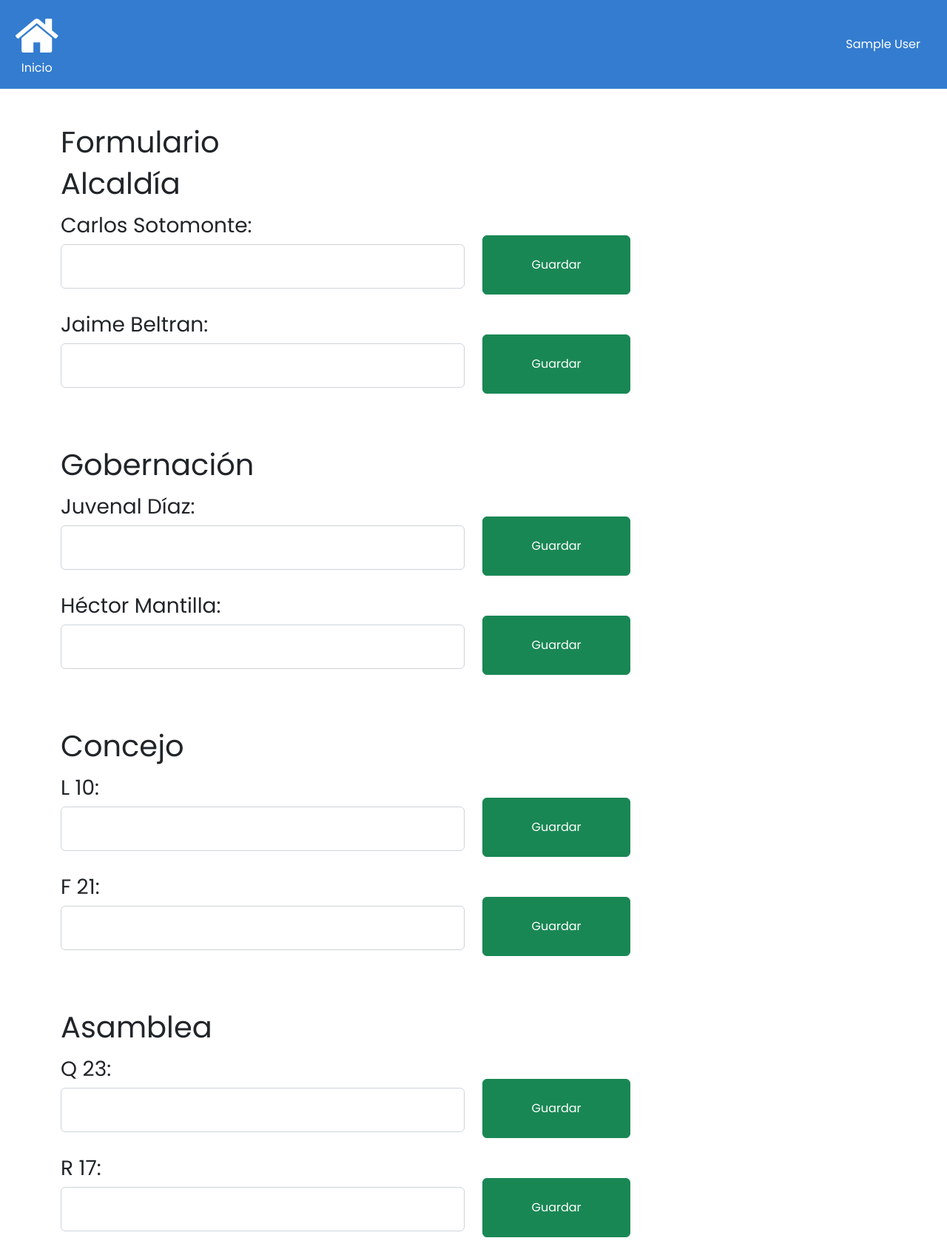
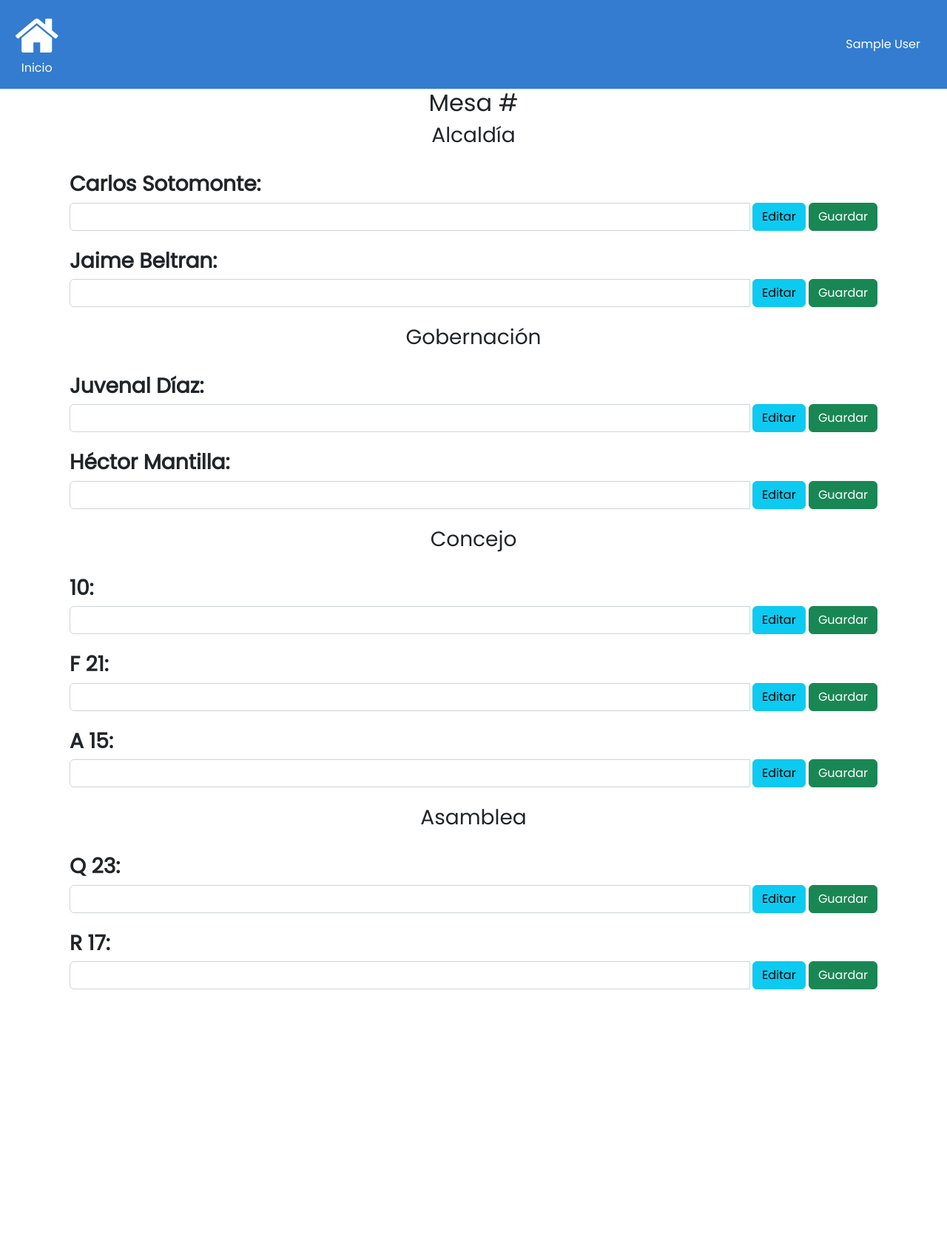
Before and after one commit to sooydigital/dia_electoral, a Django app: page /mesa/1 in a window 1280 px wide. Shown: the whole page at 74% size. After the commit the page ends 1337 px from the top, so only its background shows below. Run offline with Django 4.2, Linux system fonts and the light colour scheme; the visitor is signed in with stand-in values (Sample User, id 1).

Commit message:
save progress

```diff
--- a/myapp/templates/base.html
+++ b/myapp/templates/base.html
@@ -3,6 +3,8 @@
 <html lang="en">
 <head>
     <meta charset="UTF-8">
+    <meta name="viewport" content="width=device-width, initial-scale=1.0">
+
     <link href="https://cdn.jsdelivr.net/npm/bootstrap@5.2.3/dist/css/bootstrap.min.css" rel="stylesheet">
     <script src="https://cdn.jsdelivr.net/npm/bootstrap@5.2.3/dist/js/bootstrap.bundle.min.js"></script>
     <link rel="stylesheet" href="https://cdnjs.cloudflare.com/ajax/libs/font-awesome/4.7.0/css/font-awesome.min.css">
@@ -20,7 +22,7 @@
 
 <body>
 
-<div class="container-fluid mt-3">
+<div class="container">
 
 {% if messages %}
     {% for message in messages %}
--- a/myapp/templates/mesa.html
+++ b/myapp/templates/mesa.html
@@ -2,149 +2,161 @@
 {% load static %} {% load permissions_tags %}
 {% block content %}
 <div class="container">
-    <h1 class="mt-5">Formulario</h1>
+    <div class="h2 text-center">Mesa #</div>
 
     <!-- El formulario con Bootstrap -->
     <form id="miFormulario">
+        <div class="row">
+            <div class="h3 col-xs-12 text-center">
+                Alcaldía
+            </div>
+            <br>
+            <div class="col-md-12">
+                <!-- Campo 1 -->
+                <div class=" form-group">
+                    <br>
+                    <label class="h3 font-weight-bold" for="campo1"><strong>Carlos Sotomonte: </strong></label>
+                    <div class="input-group">
+                        <input type="number" class="form-control">
+                        &nbsp;
+                        <span class="input-group-btn">
+                            <button type="button" class="btn btn-info">Editar</button>
+                            <button type="button" class="btn btn-success">Guardar</button>
+                        </span>
+                    </div>
+                </div>
+                <div class=" form-group">
+                    <br>
+                    <label class="h3 font-weight-bold" for="campo1"><strong>Jaime Beltran: </strong></label>
+                    <div class="input-group">
+                        <input type="number" class="form-control">
+                        &nbsp;
+                        <span class="input-group-btn">
+                            <button type="button" class="btn btn-info">Editar</button>
+                            <button type="button" class="btn btn-success">Guardar</button>
+                        </span>
+                    </div>
+                </div>
+            </div>
+        </div>
+        <br>
+        <div class="row">
+            <div class="h3 col-xs-12 text-center">
+                Gobernación
+            </div>
+            <br>
+            <div class="col-md-12">
+                <!-- Campo 1 -->
+                <div class=" form-group">
+                    <br>
+                    <label class="h3 font-weight-bold" for="campo1"><strong>Juvenal Díaz: </strong></label>
+                    <div class="input-group">
+                        <input type="number" class="form-control">
+                        &nbsp;
+                        <span class="input-group-btn">
+                            <button type="button" class="btn btn-info">Editar</button>
+                            <button type="button" class="btn btn-success">Guardar</button>
+                        </span>
+                    </div>
+                </div>
+                <div class=" form-group">
+                    <br>
+                    <label class="h3 font-weight-bold" for="campo1"><strong>Héctor Mantilla: </strong></label>
+                    <div class="input-group">
+                        <input type="number" class="form-control">
+                        &nbsp;
+                        <span class="input-group-btn">
+                            <button type="button" class="btn btn-info">Editar</button>
+                            <button type="button" class="btn btn-success">Guardar</button>
+                        </span>
+                    </div>
+                </div>
+            </div>
+        </div>
+        <br>
 
         <div class="row">
-            <div class="h1 col-md-12">
-                <h1>Alcaldía</h1>
+            <div class="h3 col-xs-12 text-center">
+                Concejo
+            </div>
+            <br>
+            <div class="col-md-12">
+                <!-- Campo 1 -->
+                <div class=" form-group">
+                    <br>
+                    <label class="h3 font-weight-bold" for="campo1"><strong> 10: </strong></label>
+                    <div class="input-group">
+                        <input type="number" class="form-control">
+                        &nbsp;
+                        <span class="input-group-btn">
+                            <button type="button" class="btn btn-info">Editar</button>
+                            <button type="button" class="btn btn-success">Guardar</button>
+                        </span>
+                    </div>
+                </div>
+                <div class=" form-group">
+                    <br>
+                    <label class="h3 font-weight-bold" for="campo1"><strong>F 21: </strong></label>
+                    <div class="input-group">
+                        <input type="number" class="form-control">
+                        &nbsp;
+                        <span class="input-group-btn">
+                            <button type="button" class="btn btn-info">Editar</button>
+                            <button type="button" class="btn btn-success">Guardar</button>
+                        </span>
+                    </div>
+                </div>
+                <div class=" form-group">
+                    <br>
+                    <label class="h3 font-weight-bold" for="campo1"><strong>A 15: </strong></label>
+                    <div class="input-group">
+                        <input type="number" class="form-control">
+                        &nbsp;
+                        <span class="input-group-btn">
+                            <button type="button" class="btn btn-info">Editar</button>
+                            <button type="button" class="btn btn-success">Guardar</button>
+                        </span>
+                    </div>
+                </div>
             </div>
         </div>
+        <br>
+
         <div class="row">
-            <div class="col-md-6">
+            <div class="h3 col-xs-12 text-center">
+                Asamblea
+            </div>
+            <br>
+            <div class="col-md-12">
                 <!-- Campo 1 -->
-                <div class="form-group">
-                    <label class="h3" for="campo1">Carlos Sotomonte:</label>
-                    <input type="number" id="campo1" name="campo1" class="form-control" style="height: 60px;">
+                <div class=" form-group">
+                    <br>
+                    <label class="h3 font-weight-bold" for="campo1"><strong>Q 23: </strong></label>
+                    <div class="input-group">
+                        <input type="number" class="form-control">
+                        &nbsp;
+                        <span class="input-group-btn">
+                            <button type="button" class="btn btn-info">Editar</button>
+                            <button type="button" class="btn btn-success">Guardar</button>
+                        </span>
+                    </div>
+                </div>
+                <div class=" form-group">
+                    <br>
+                    <label class="h3 font-weight-bold" for="campo1"><strong>R 17: </strong></label>
+                    <div class="input-group">
+                        <input type="number" class="form-control">
+                        &nbsp;
+                        <span class="input-group-btn">
+                            <button type="button" class="btn btn-info">Editar</button>
+                            <button type="button" class="btn btn-success">Guardar</button>
+                        </span>
+                    </div>
                 </div>
             </div>
+        </div>
 
-            <div class="col-md-3">
-                <button type="button" class="guardar btn btn-success" style="margin-top: 30px; height: 80px; width: 200px" data-field="campo1">Guardar</button>
-            </div>
-        </div>
-<br>
-        <div class="row">
-            <div class="col-md-6">
-                <!-- Campo 2 -->
-                <div class="form-group">
-                    <label class="h3" for="campo2">Jaime Beltran:</label>
-                    <input type="number" id="campo2" name="campo2" class="form-control" style="height: 60px;">
-                </div>
-            </div>
-
-            <div class="col-md-3">
-                <button type="button" class="guardar btn btn-success" style="margin-top: 30px; height: 80px; width: 200px" data-field="campo2">Guardar</button>
-            </div>
-        </div>
-<br>
-<br><br>
-        <div class="row">
-            <div class="h1 col-md-12">
-                <h1>Gobernación</h1>
-            </div>
-        </div>
-        <div class="row">
-
-            <div class="col-md-6">
-                <!-- Campo 1 -->
-                <div class="form-group">
-                    <label class="h3" for="campo1">Juvenal Díaz:</label>
-                    <input type="number" id="campo1" name="campo1" class="form-control" style="height: 60px;">
-                </div>
-            </div>
-
-            <div class="col-md-3">
-                <button type="button" class="guardar btn btn-success" style="margin-top: 30px; height: 80px; width: 200px" data-field="campo1">Guardar</button>
-            </div>
-        </div>
-<br>
-        <div class="row">
-            <div class="col-md-6">
-                <!-- Campo 2 -->
-                <div class="form-group">
-                    <label class="h3" for="campo2">Héctor Mantilla:</label>
-                    <input type="number" id="campo2" name="campo2" class="form-control" style="height: 60px;">
-                </div>
-            </div>
-
-            <div class="col-md-3">
-                <button type="button" class="guardar btn btn-success" style="margin-top: 30px; height: 80px; width: 200px" data-field="campo2">Guardar</button>
-            </div>
-        </div>
-<br>
-        <br><br>
-        <div class="row">
-            <div class="h1 col-md-12">
-                <h1>Concejo</h1>
-            </div>
-        </div>
-        <div class="row">
-
-            <div class="col-md-6">
-                <!-- Campo 1 -->
-                <div class="form-group">
-                    <label class="h3" for="campo1">L 10:</label>
-                    <input type="number" id="campo1" name="campo1" class="form-control" style="height: 60px;">
-                </div>
-            </div>
-
-            <div class="col-md-3">
-                <button type="button" class="guardar btn btn-success" style="margin-top: 30px; height: 80px; width: 200px" data-field="campo1">Guardar</button>
-            </div>
-        </div>
-<br>
-        <div class="row">
-            <div class="col-md-6">
-                <!-- Campo 2 -->
-                <div class="form-group">
-                    <label class="h3" for="campo2">F 21:</label>
-                    <input type="number" id="campo2" name="campo2" class="form-control" style="height: 60px;">
-                </div>
-            </div>
-
-            <div class="col-md-3">
-                <button type="button" class="guardar btn btn-success" style="margin-top: 30px; height: 80px; width: 200px" data-field="campo2">Guardar</button>
-            </div>
-        </div>
-<br>
-        <br><br>
-        <div class="row">
-            <div class="h1 col-md-12">
-                <h1>Asamblea</h1>
-            </div>
-        </div>
-        <div class="row">
-
-            <div class="col-md-6">
-                <!-- Campo 1 -->
-                <div class="form-group">
-                    <label class="h3" for="campo1">Q 23:</label>
-                    <input type="number" id="campo1" name="campo1" class="form-control" style="height: 60px;">
-                </div>
-            </div>
-
-            <div class="col-md-3">
-                <button type="button" class="guardar btn btn-success" style="margin-top: 30px; height: 80px; width: 200px" data-field="campo1">Guardar</button>
-            </div>
-        </div>
-<br>
-        <div class="row">
-            <div class="col-md-6">
-                <!-- Campo 2 -->
-                <div class="form-group">
-                    <label class="h3" for="campo2">R 17:</label>
-                    <input type="number" id="campo2" name="campo2" class="form-control" style="height: 60px;">
-                </div>
-            </div>
-
-            <div class="col-md-3">
-                <button type="button" class="guardar btn btn-success" style="margin-top: 30px; height: 80px; width: 200px" data-field="campo2">Guardar</button>
-            </div>
-        </div>
-        <!-- Otros campos aquí... --><br>
+        <!-- Otros campos aquí... -->
     </form>
 </div>
 {% endblock %}
```
